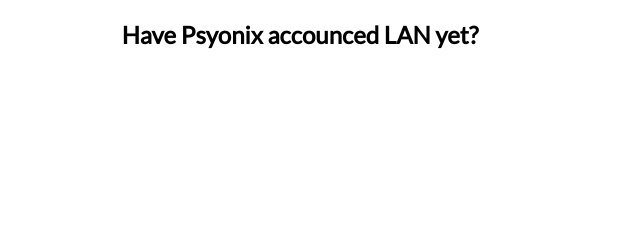
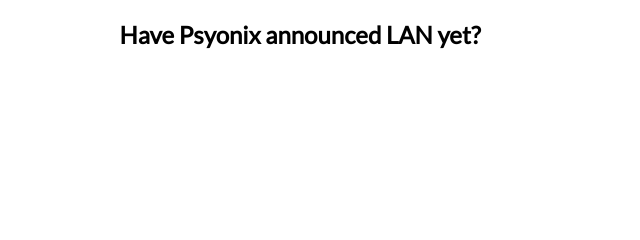
Before and after one commit to OllieCrook/havepsyonixannouncedlanyet, a plain HTML site: page index.html in a window 1280 px wide. Shown: the top 240 px of the page, 315-955 px from the left. Drawn offline with Linux system fonts and the light colour scheme.

Commit message:
Update index.html

```diff
--- a/index.html
+++ b/index.html
@@ -10,7 +10,7 @@
     <link rel="icon" href="favicon.ico" type="image/x-icon">
 </head>
 <body>
-    <h2 style="text-align: center;font-family: Lato;padding-right:50px;">Have Psyonix accounced LAN yet?</h2>
+    <h2 style="text-align: center;font-family: Lato;padding-right:50px;">Have Psyonix announced LAN yet?</h2>
     <h1 style="text-align: center;font-family: Roboto Slab;font-size: 300px;font-weight: 100;">NO.</h1>
 </body>
 </html>
```
